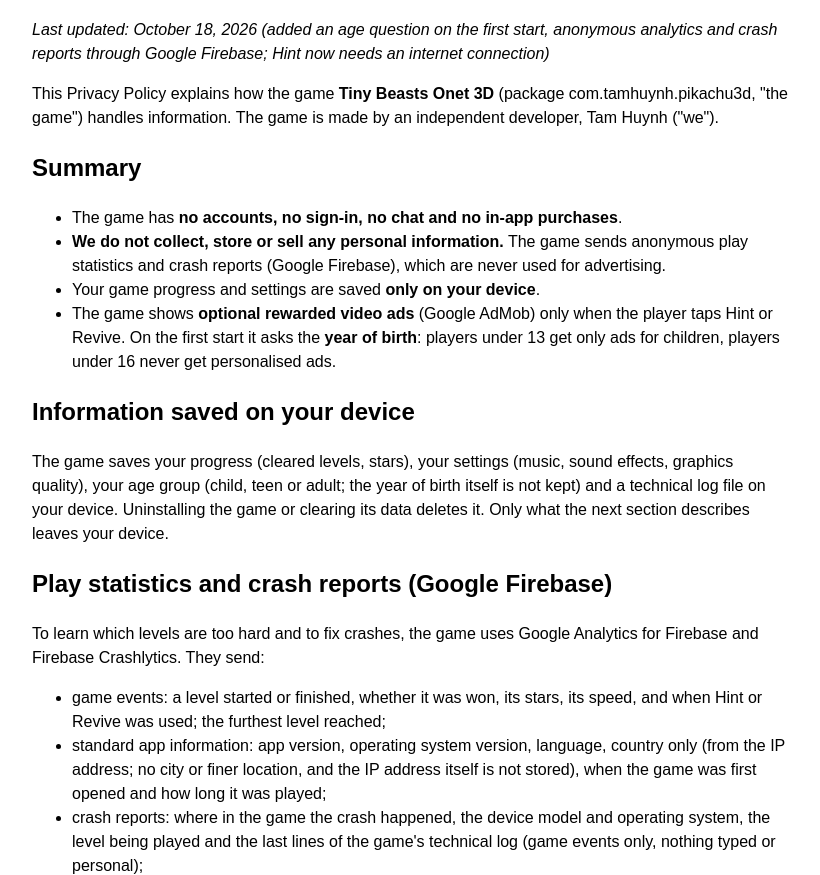
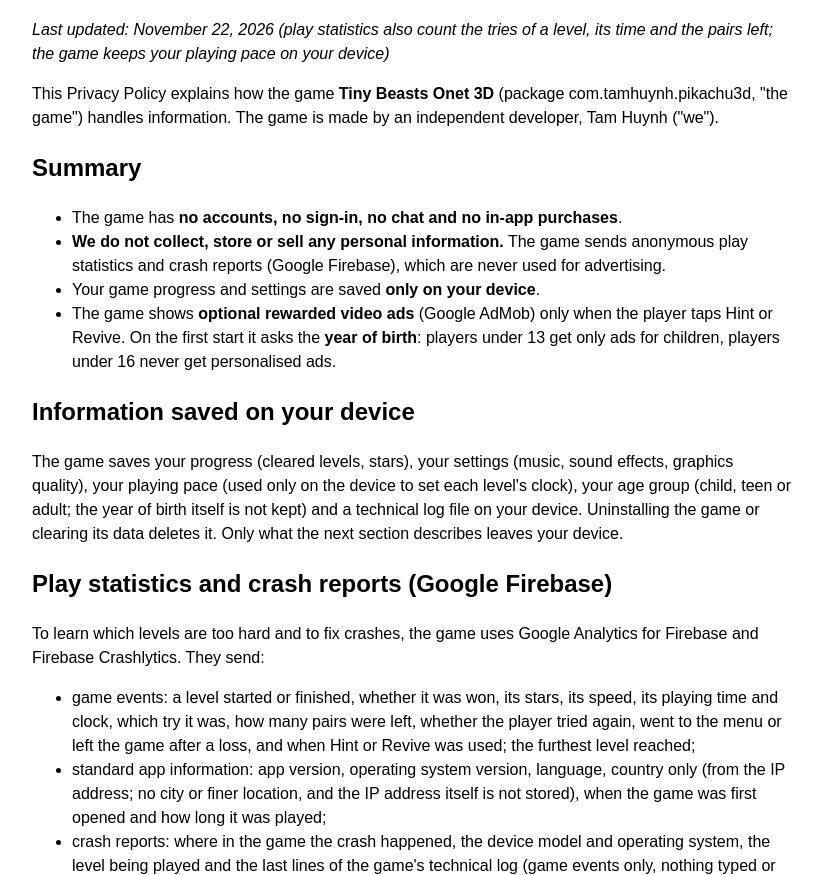
Before and after one commit to TamHuynh2023/TamHuynh2023.github.io, a plain HTML site: page pikachu3d/privacy.html in a window 1280 px wide. Shown: the part 83-958 px from the top of the page, without its empty margins (228-1048 px from the left). Drawn offline with Linux system fonts and the light colour scheme.

Commit message:
Tiny Beasts privacy policy: tries, playing time, clock and pairs left in play statistics; playing pace kept on the device
Co-Authored-By: Claude Opus 5.5 <noreply@anthropic.com>

```diff
--- a/pikachu3d/privacy.html
+++ b/pikachu3d/privacy.html
@@ -8,7 +8,7 @@
 </head>
 <body>
 <h1>Tiny Beasts Onet 3D: Privacy Policy</h1>
-<p><em>Last updated: October 18, 2026 (added an age question on the first start, anonymous analytics and crash reports through Google Firebase; Hint now needs an internet connection)</em></p>
+<p><em>Last updated: November 22, 2026 (play statistics also count the tries of a level, its time and the pairs left; the game keeps your playing pace on your device)</em></p>
 <p>This Privacy Policy explains how the game <b>Tiny Beasts Onet 3D</b> (package com.tamhuynh.pikachu3d, "the game") handles information. The game is made by an independent developer, Tam Huynh ("we").</p>
 
 <h2>Summary</h2>
@@ -20,12 +20,12 @@
 </ul>
 
 <h2>Information saved on your device</h2>
-<p>The game saves your progress (cleared levels, stars), your settings (music, sound effects, graphics quality), your age group (child, teen or adult; the year of birth itself is not kept) and a technical log file on your device. Uninstalling the game or clearing its data deletes it. Only what the next section describes leaves your device.</p>
+<p>The game saves your progress (cleared levels, stars), your settings (music, sound effects, graphics quality), your playing pace (used only on the device to set each level's clock), your age group (child, teen or adult; the year of birth itself is not kept) and a technical log file on your device. Uninstalling the game or clearing its data deletes it. Only what the next section describes leaves your device.</p>
 
 <h2>Play statistics and crash reports (Google Firebase)</h2>
 <p>To learn which levels are too hard and to fix crashes, the game uses Google Analytics for Firebase and Firebase Crashlytics. They send:</p>
 <ul>
-<li>game events: a level started or finished, whether it was won, its stars, its speed, and when Hint or Revive was used; the furthest level reached;</li>
+<li>game events: a level started or finished, whether it was won, its stars, its speed, its playing time and clock, which try it was, how many pairs were left, whether the player tried again, went to the menu or left the game after a loss, and when Hint or Revive was used; the furthest level reached;</li>
 <li>standard app information: app version, operating system version, language, country only (from the IP address; no city or finer location, and the IP address itself is not stored), when the game was first opened and how long it was played;</li>
 <li>crash reports: where in the game the crash happened, the device model and operating system, the level being played and the last lines of the game's technical log (game events only, nothing typed or personal);</li>
 <li>a random identifier created by Firebase for this installation of the game (a new one after reinstalling).</li>
```
